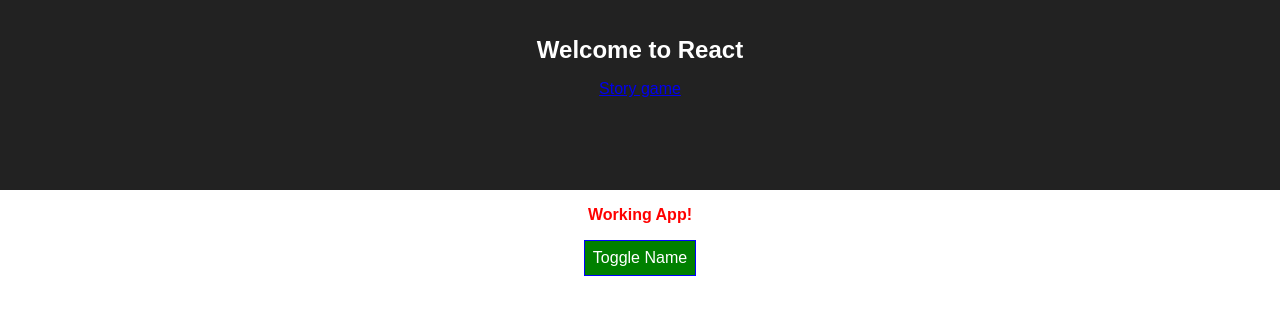
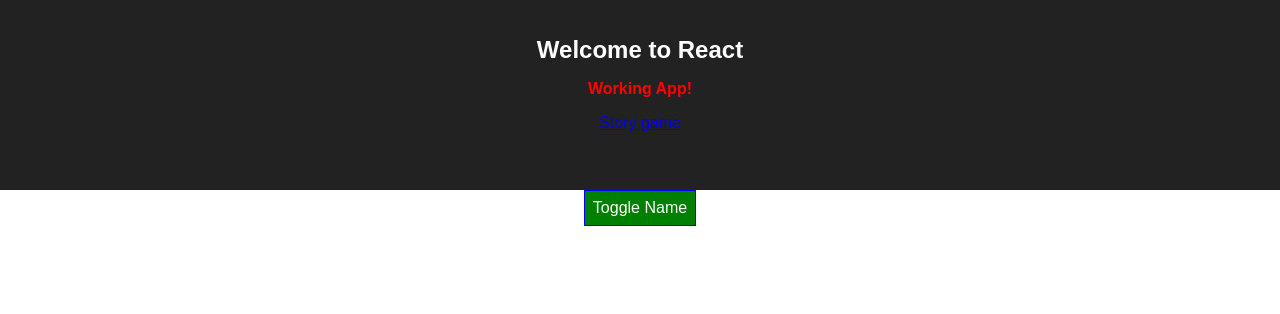
Before and after one commit to TuanNguyen1010/react-project, a React (Create React App) app: page / in a window 1280 px wide. Shown: the top 314 px of the page. Built offline with nearby package versions, Linux system fonts and the light colour scheme.

Commit message:
Add: Cockpit component

```diff
--- a/src/App.js
+++ b/src/App.js
@@ -3,17 +3,13 @@
 import { BrowserRouter as Router, Link, Route } from "react-router-dom";
 import Story from './pages/Story';
 import Home from './pages/Home';
+import Cockpit from './components/Cockpit/Cockpit';
 
 class App extends Component {
   render() {
     return (
       <div className="App">
-        <header className="App-header">
-          <h1 className="App-title">Welcome to React</h1>
-          <Router>
-          <Link  to='/story'> Story game</Link>
-          </Router>
-        </header>
+        <Cockpit/>
         <Router>
           <Route path='/' exact render={() => <Home/>}/>
           <Route path='/story' render={() => <Story/>}/>
--- /dev/null
+++ b/src/components/Cockpit/Cockpit.js
@@ -0,0 +1,19 @@
+import React from 'react'
+import { BrowserRouter as Router, Link, Route } from "react-router-dom";
+
+
+const cockpit = () => {
+  let classes = [ 'red', 'bold'].join(' ')
+  return (
+    <header className="App-header">
+    <h1 className="App-title">Welcome to React</h1>
+    <p className={classes}> Working App! </p>
+    <Router>
+    <Link  to='/story'> Story game</Link>
+    </Router>
+  </header>
+
+  )
+}
+
+export default cockpit
--- a/src/pages/Home.js
+++ b/src/pages/Home.js
@@ -64,10 +64,8 @@
         </div>)
       buttonStyle.backgroundColor = 'red'
       }
-    let classes = [ 'red', 'bold'].join(' ')
     return (
       <div className="Home">
-        <p className={classes}> Working App! </p>
         <button
         style={buttonStyle}
         onClick={this.togglePersonState}> Toggle Name</button>
```
